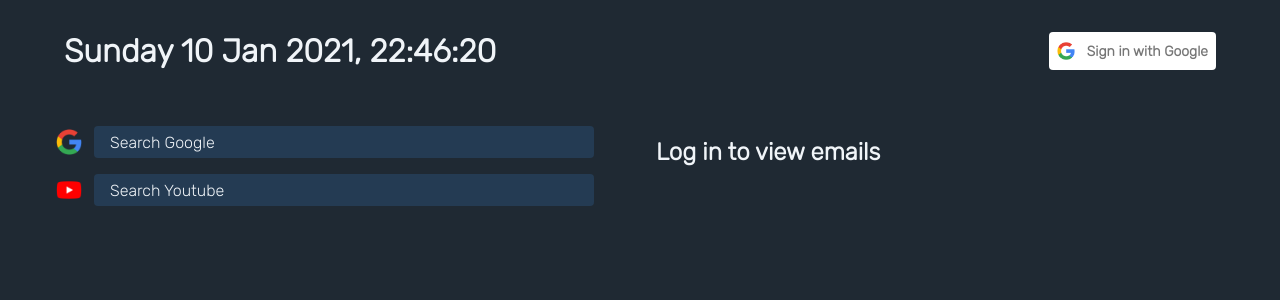
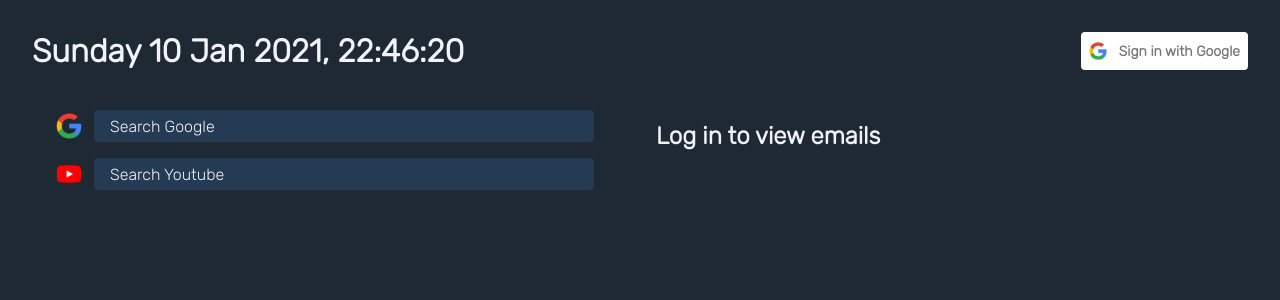
Before and after one commit to j-blackmore/ultimate-homepage, a React app: page / in a window 1280 px wide. Shown: the top 300 px of the page. Built offline with nearby package versions, Linux system fonts and the light colour scheme.

Commit message:
feat: Tweak layout margins & padding

```diff
--- a/src/components/App/_app.scss
+++ b/src/components/App/_app.scss
@@ -5,7 +5,7 @@
   color: $text-color;
   width: 100%;
   height: 100%;
-  padding: 0 2rem;
+  padding: 2rem;
   display: flex;
   flex-flow: wrap;
   align-content: flex-start;
--- a/src/components/Header/_header.scss
+++ b/src/components/Header/_header.scss
@@ -1,5 +1,5 @@
 .header {
-  padding: 2rem;
+  margin-bottom: 1rem;
   display: flex;
   width: 100%;
   height: fit-content;
--- a/src/scss/_layout.scss
+++ b/src/scss/_layout.scss
@@ -2,5 +2,5 @@
   display: flex;
   flex-grow: 1;
   flex-basis: 0;
-  padding: 1rem;
+  margin: 1rem;
 }
```
